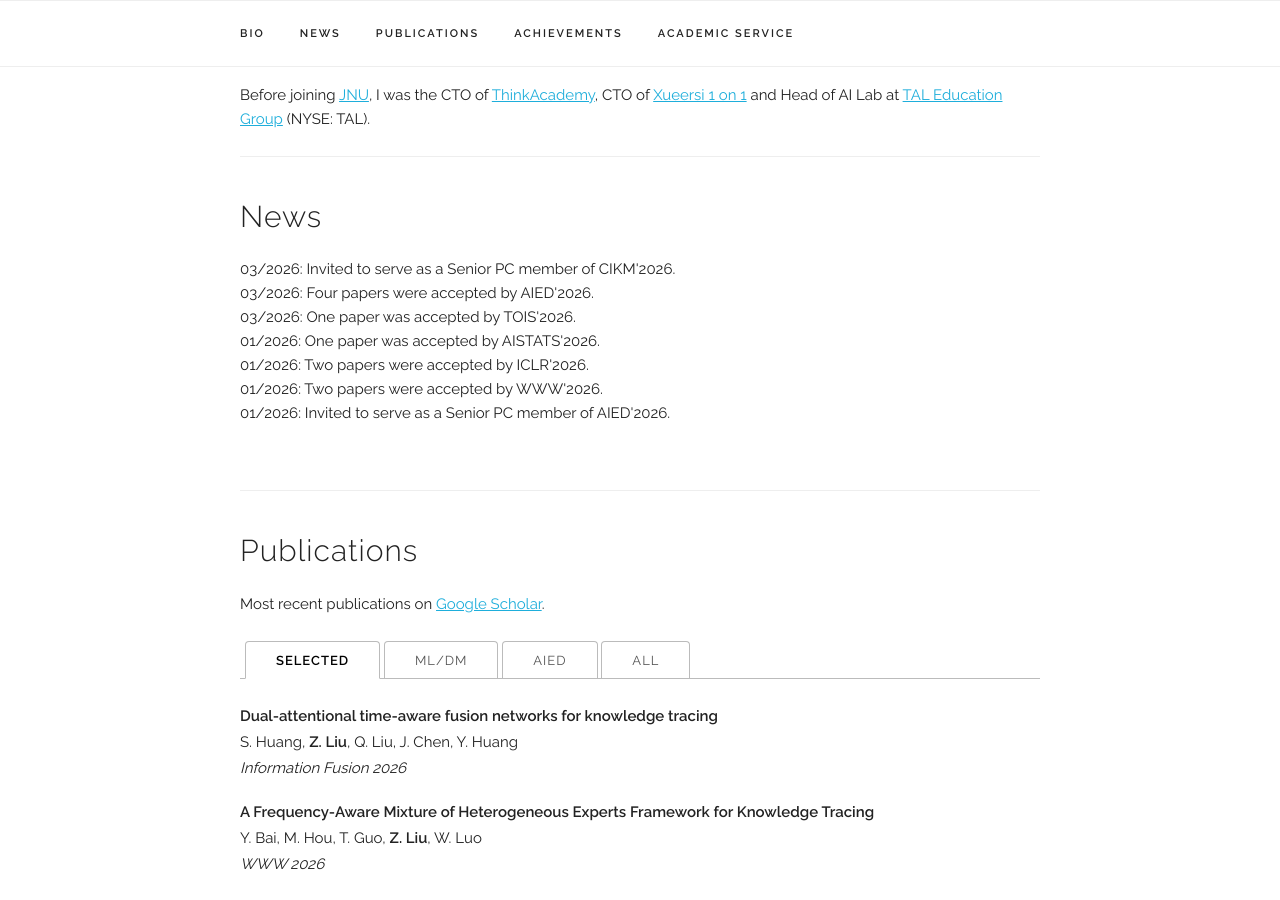
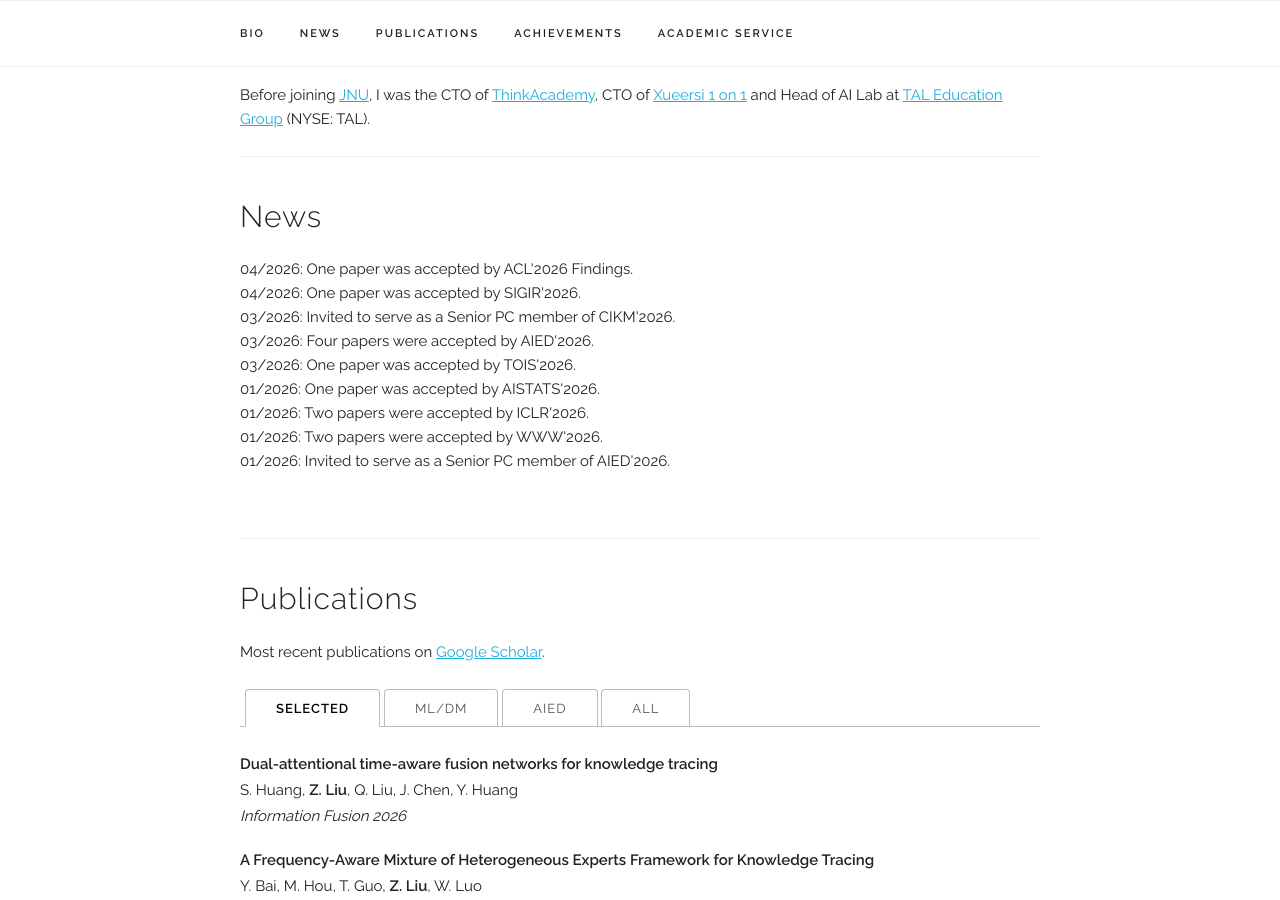
Before and after one commit to zitaoliu/zitaoliu.github.io, a Jekyll site: the page built from index.html, in a window 1280 px wide and 900 px high, scrolled down 552 px. Built offline with Jekyll 4.4.1, drawn with Linux system fonts in a browser that asks for light colours; some web fonts are replaced.

Commit message:
add sigir and acl

```diff
--- a/_data/news.yaml
+++ b/_data/news.yaml
@@ -1,4 +1,10 @@
 news:
+
+  - title: "One paper was accepted by ACL'2026 Findings."
+    date: "04/2026"
+
+  - title: "One paper was accepted by SIGIR'2026."
+    date: "04/2026"
 
   - title: "Invited to serve as a Senior PC member of CIKM'2026."
     date: "03/2026"
```
